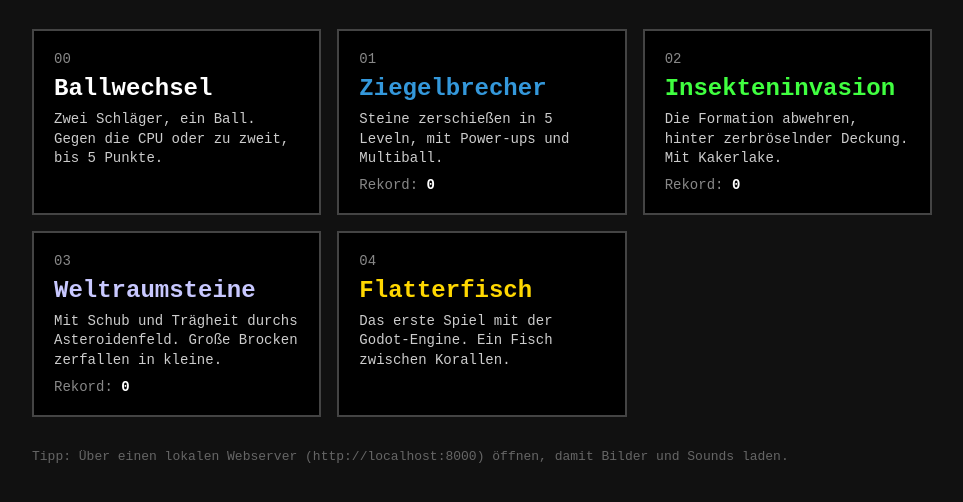
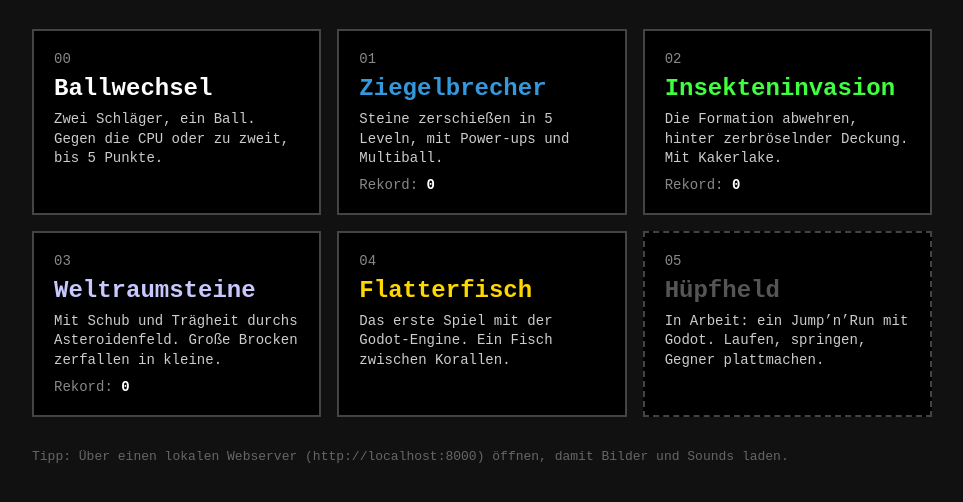
Before and after one commit to BarSieg/games, a plain HTML site: page index.html in a window 1280 px wide. Shown: the part 94-596 px from the top of the page, without its empty margins (158-1121 px from the left). Drawn offline with Linux system fonts and the light colour scheme.

Commit message:
starte spiel 05

```diff
--- a/index.html
+++ b/index.html
@@ -80,6 +80,8 @@ const GAMES = [
     desc: 'Mit Schub und Trägheit durchs Asteroidenfeld. Große Brocken zerfallen in kleine.' },
   { num: '04', name: 'Flatterfisch', folder: '04-flatterfisch/web', color: '#ffd700', highscoreKey: null,
     desc: 'Das erste Spiel mit der Godot-Engine. Ein Fisch zwischen Korallen.' },
+  { num: '05', name: 'Hüpfheld', folder: null, color: '#555', highscoreKey: null,
+    desc: 'In Arbeit: ein Jump’n’Run mit Godot. Laufen, springen, Gegner plattmachen.' },
 ];
 
 // localStorage kann gesperrt sein – dann eben ohne Rekord-Anzeige
```
Also changed, not shown: 3 other files.
